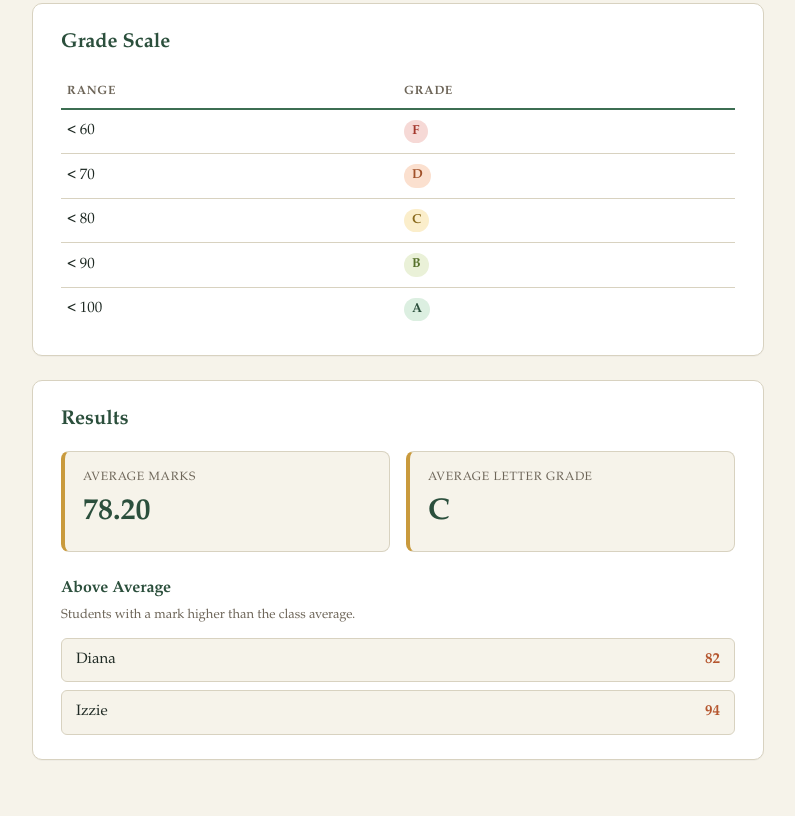
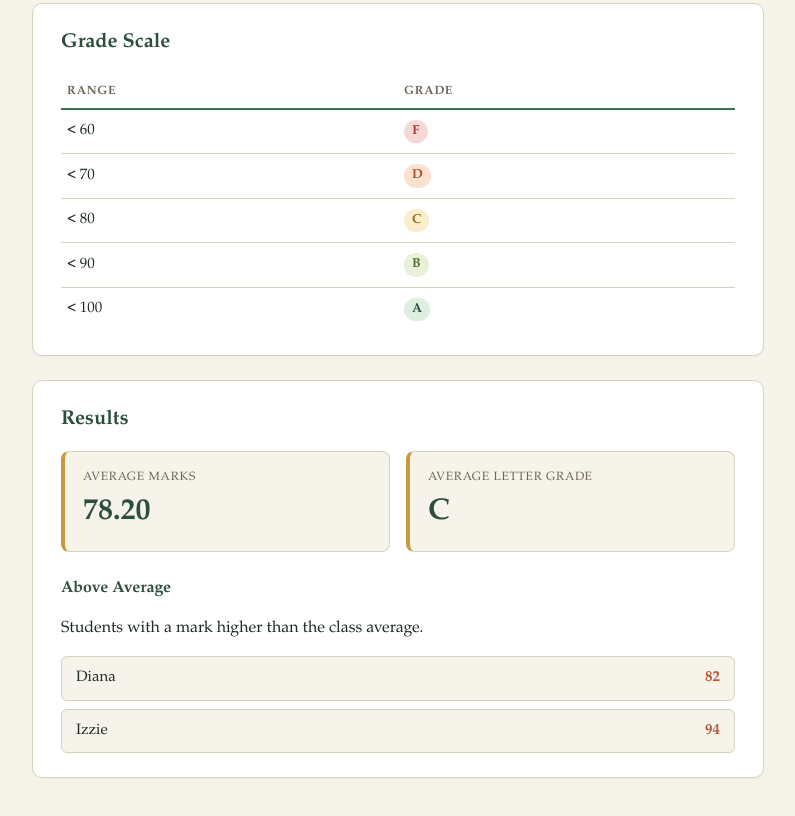
Before and after one commit to antonhubtech/antonact4, a plain HTML site: page index.html in a window 1280 px wide. Shown: the part 766-1582 px from the top of the page, without its empty margins (242-1037 px from the left). Drawn offline with Linux system fonts and the light colour scheme.

Commit message:
Update style.css

```diff
--- a/style.css
+++ b/style.css
@@ -217,11 +217,6 @@ tbody tr:last-child td {
   color: var(--moss-dark);
 }
 
-.hint {
-  margin: 0 0 12px;
-  font-size: 13px;
-  color: var(--muted);
-}
 
 .stat-grid {
   display: grid;
```
